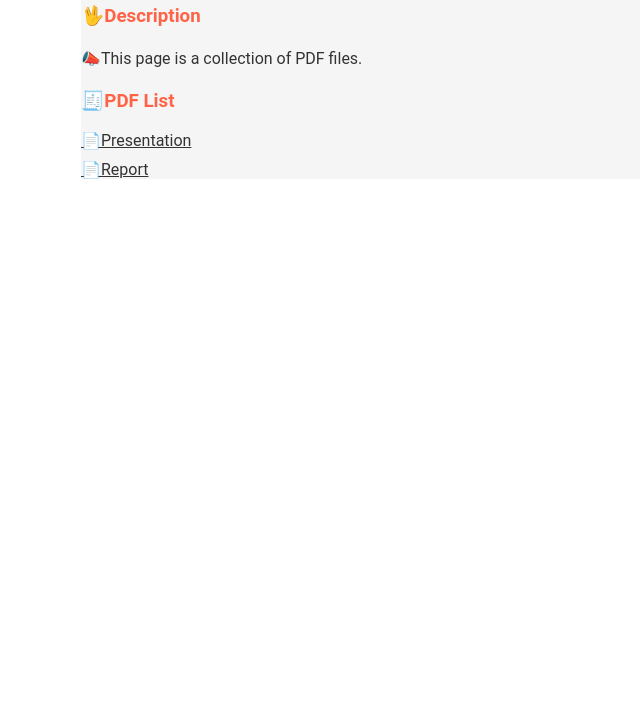
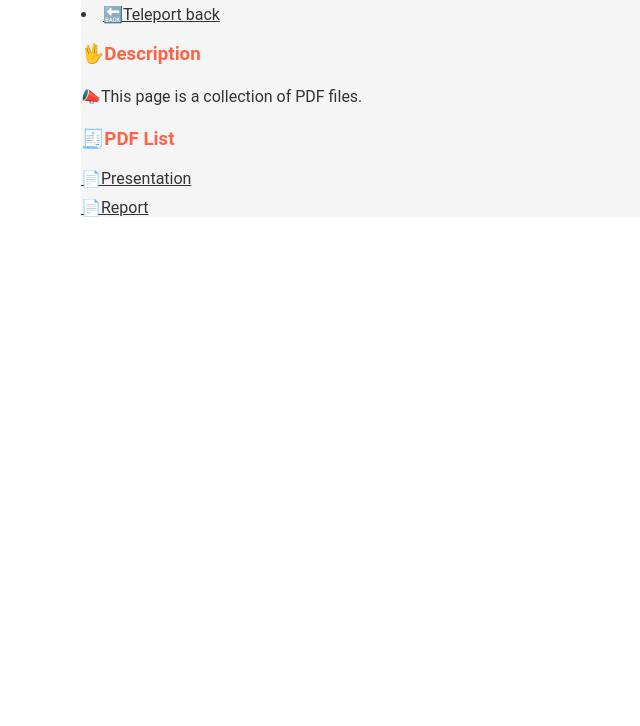
Before and after one commit to DilemmaGX/PACSSR-301004, a plain HTML site: page pdf/index.html in a window 1280 px wide. Shown: the part 74-800 px from the top of the page, without its empty margins (159-799 px from the left). Drawn offline with Linux system fonts and the light colour scheme.

Commit message:
Update index.html

```diff
--- a/pdf/index.html
+++ b/pdf/index.html
@@ -1,6 +1,7 @@
 <div class="container" style="background-color: #f5f5f5; color: #333; font-family: 'Roboto', sans-serif; margin: 20px auto; max-width: 800px;">
     <h1 class="title" style="color: #ff6347; text-align: center;">PDF Folder</h1>
     <div class="pdf-list" style="margin: 20px 0;">
+        <li style="margin: 10px 0;"><a href="../" style="color: #333;">🔙Teleport back</a></li>
         <h3 style="color: #ff6347;">🖖Description</h3>
         <p style="line-height: 1.6;">📣This page is a collection of PDF files.</p>
         <h3 style="color: #ff6347;">🧾PDF List</h3>
```
